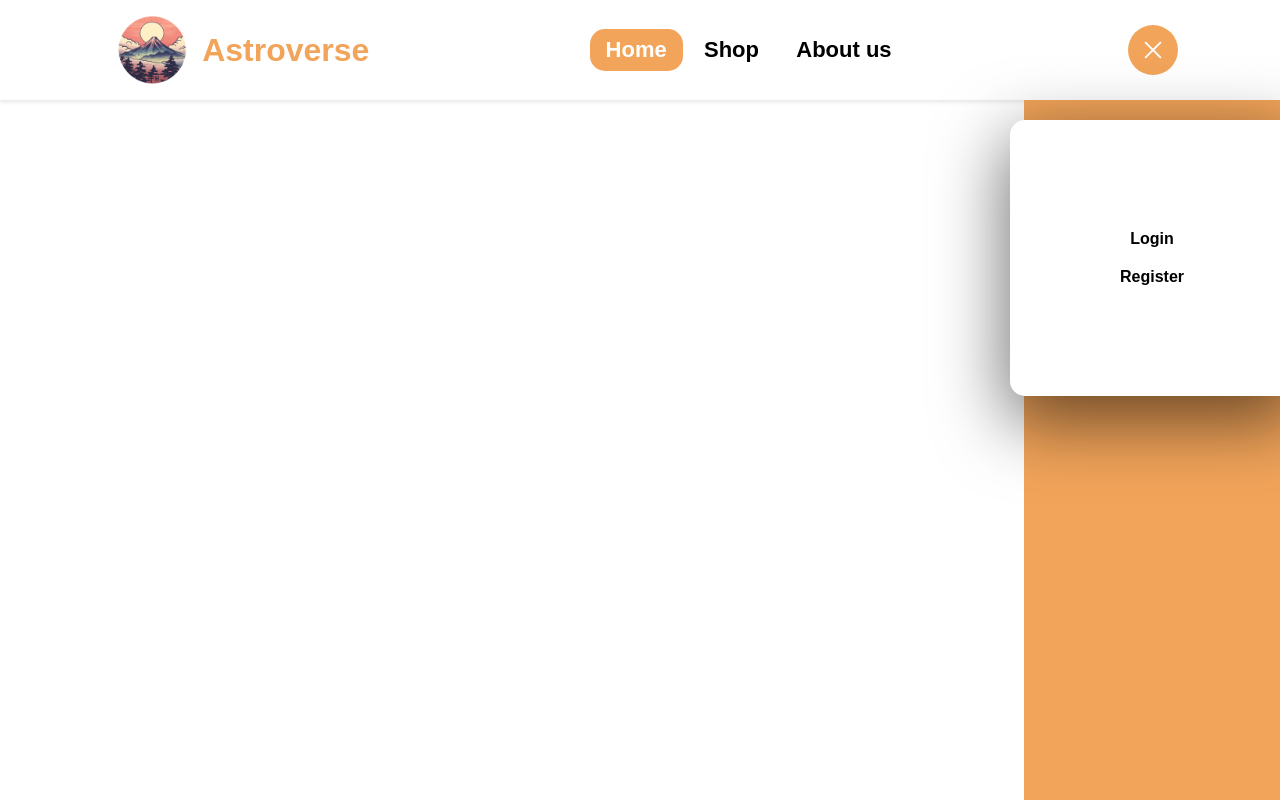
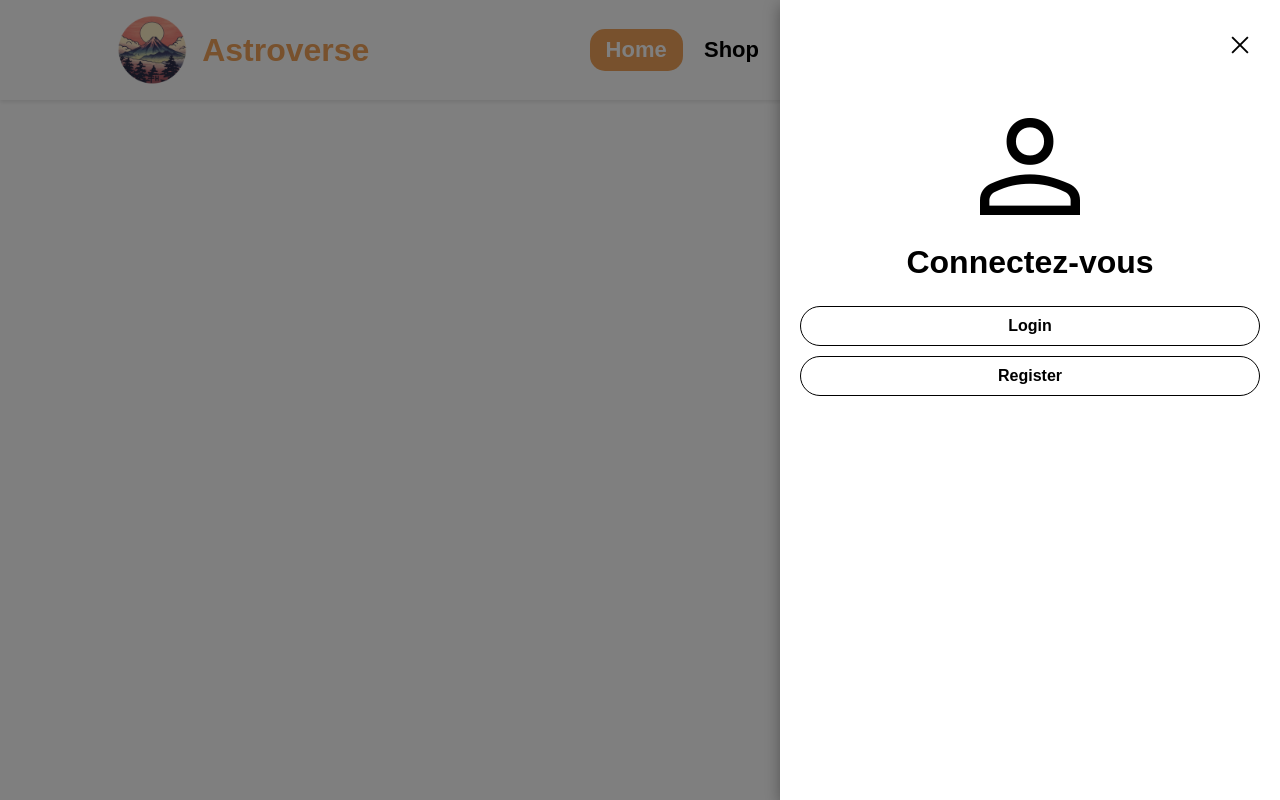
Before and after one commit to Yghlis/Astroverse, a Vue app in the folder client/: page / in a window 1280 px wide. Both pictures are taken after a click on the button "account_circle". Built offline with nearby package versions, Linux system fonts and the light colour scheme; a web font is replaced by a local one.

Commit message:
sideBar + userDisplay

```diff
--- a/client/src/components/Header.vue
+++ b/client/src/components/Header.vue
@@ -5,14 +5,11 @@
       <h1>Astroverse</h1>
     </div>
     <NavBar />
-    <button :class="['login', { active: loginClicked }]" @click="toggleLogin">
+    <button class="login" @click="toggleUser">
       <span class="material-symbols-outlined">{{ logIconChange }}</span>
     </button>
-    <SideBar :showSideBar="loginClicked">
-      <div class="log-btn-container" v-if="loginClicked">
-        <RouterLink to="/login" class="log-btn">Login</RouterLink>
-        <RouterLink to="/register" class="log-btn">Register</RouterLink>
-      </div>
+    <SideBar :showSideBar="userClicked" @update:hideSideBar="toggleUser">
+      <UserDisplay :userClicked="userClicked"></UserDisplay>
       <!-- here add le panier -->
     </SideBar>
   </header>
@@ -21,18 +18,19 @@
 <script setup>
 import NavBar from "./NavBar.vue";
 import SideBar from "../ui/SideBar.vue";
+import UserDisplay from "./UserDisplay.vue";
 import { computed, ref } from "vue";
 import logoPath from "../assets/images/logo.png"; // Importer le logo
 
 const logo = ref(logoPath); // Référence au chemin du logo
-const loginClicked = ref(false);
+const userClicked = ref(false);
 
 const logIconChange = computed(() => {
-  return loginClicked.value ? "close" : "account_circle";
+  return userClicked.value ? "close" : "account_circle";
 });
 
-const toggleLogin = () => {
-  loginClicked.value = !loginClicked.value;
+const toggleUser = () => {
+  userClicked.value = !userClicked.value;
 };
 </script>
 
@@ -72,12 +70,9 @@ header {
     display: flex;
     align-items: center;
     justify-content: center;
-    &:hover,
-    &.active {
+    &:hover {
       color: white;
       background-color: #f2a45a;
-    }
-    &:hover {
       transform: scale(1.1);
     }
     .material-symbols-outlined {
@@ -85,27 +80,6 @@ header {
       font-variation-settings: "FILL" 1, "wght" 400, "GRAD" 0, "opsz" 48;
       transition: transform 0.5s ease;
     }
-    &.active .material-symbols-outlined {
-      transform: rotate(180deg);
-    }
-  }
-  .log-btn-container {
-    background-color: white;
-    padding: 100px;
-    border-radius: 15px;
-box-shadow: rgba(0, 0, 0, 0.56) 0px 22px 70px 4px;    .log-btn {
-      display: block;
-      padding: 10px;
-      text-align: center;
-      text-decoration: none;
-      color: black;
-      font-weight: bold;
-      transition: all 0.3s ease;
-      &:hover {
-        color: white;
-        background-color: #f2a45a;
-      }
-    }
   }
 }
 </style>
--- /dev/null
+++ b/client/src/components/UserDisplay.vue
@@ -0,0 +1,58 @@
+<template>
+  <span class="material-symbols-outlined"> person </span>
+  <h2>Connectez-vous</h2>
+  <div class="log-btn-container" v-if="userClicked">
+    <RouterLink to="/login" class="log-btn">Login</RouterLink>
+    <RouterLink to="/register" class="log-btn">Register</RouterLink>
+  </div>
+</template>
+
+<script setup>
+// Watch the parent prop to sync with the ref
+const props = defineProps({
+  userClicked: {
+    type: Boolean,
+    default: false,
+  },
+});
+</script>
+
+<style lang="scss" scoped>
+.material-symbols-outlined {
+  font-size: 150px;
+  font-variation-settings: "FILL" 0, "wght" 400, "GRAD" 0, "opsz" 48;
+  transition: transform 0.5s ease;
+  text-align: center;
+  width: 100%;
+}
+h2 {
+  text-align: center;
+  font-size: 2rem;
+  margin: 0;
+}
+.log-btn-container {
+  display: flex;
+  flex-direction: column;
+  align-items: center;
+  justify-content: flex-start;
+  margin-top: 20px;
+  width: 100%;
+  .log-btn {
+    padding: 10px;
+    width: 100%;
+    text-align: center;
+    text-decoration: none;
+    color: black;
+    border: 1px solid black;
+    margin: 5px 0;
+    border-radius: 25px;
+    font-weight: bold;
+    transition: all 0.3s ease;
+    &:hover {
+      color: white;
+      background-color: #f2a45a;
+      border: 1px solid #f2a45a;
+    }
+  }
+}
+</style>
--- a/client/src/ui/SideBar.vue
+++ b/client/src/ui/SideBar.vue
@@ -1,49 +1,111 @@
 <!-- src/components/NavBar.vue -->
 <template>
+  <Transition name="fade">
+    <div v-if="showSideBar" class="overlay"></div>
+  </Transition>
   <Transition name="slide">
     <div v-if="showSideBar" class="side-bar">
+      <button class="close-btn" @click="toggleUser">
+        <span class="material-symbols-outlined">close</span>
+      </button>
+      <div class="slot-content">
         <slot>
           <p>Contenu par défaut si aucun contenu n'est passé.</p>
         </slot>
       </div>
+    </div>
   </Transition>
 </template>
 <script setup>
-import { ref } from "vue";
-
-
 // Watch the parent prop to sync with the ref
 const props = defineProps({
   showSideBar: {
     type: Boolean,
     default: false,
-  }
+  },
 });
 
+// Définir les événements
+const emit = defineEmits(['update:hideSideBar']);
 
+// Fonction pour émettre l'événement
+const toggleUser = () => {
+  emit("update:hideSideBar", false);
+};
 
 </script>
 
 <style lang="scss" scoped>
+.overlay {
+  position: fixed;
+  top: 0;
+  left: 0;
+  width: 100%;
+  height: 100%;
+  background-color: rgba(0, 0, 0, 0.5);
+  z-index: 999;
+}
 .side-bar {
   position: fixed;
-  top: 100px;
+  top: 0;
   right: 0;
-  width: 20%;
+  width: 500px;
   height: 100%;
-  background-color: #f2a45a;
+  background-color: #ffffff;
   display: flex;
   flex-direction: column;
   justify-content: flex-start;
   align-items: center;
   z-index: 1000;
   padding-top: 20px;
+  box-shadow: rgba(0, 0, 0, 0.35) 0px 5px 15px;
+  .close-btn {
+    cursor: pointer;
+    color: black;
+    background-color: white;
+    transition: all 0.3s ease;
+    padding: 10px;
+    border-radius: 100%;
+    border: none;
+    display: flex;
+    align-items: center;
+    justify-content: center;
+    align-self: flex-end;
+    margin-right: 15px;
+    &:hover {
+      color: white;
+      background-color: #ff2c2c;
+      transform: scale(1.1) rotate(180deg);
     }
-.slide-enter-active, .slide-leave-active {
+    .material-symbols-outlined {
+      font-size: 30px;
+      font-variation-settings: "FILL" 1, "wght" 400, "GRAD" 0, "opsz" 48;
+      transition: transform 0.5s ease;
+    }
+  }
+  .slot-content {
+    padding: 20px;
+    width: 100%;
+  }
+}
+
+// Transition de slide
+.slide-enter-active,
+.slide-leave-active {
   transition: transform 0.5s ease;
 }
 
-.slide-enter-from, .slide-leave-to {
+.slide-enter-from,
+.slide-leave-to {
   transform: translateX(100%);
 }
+
+/* Transition de fondu */
+.fade-enter-active, .fade-leave-active {
+  transition: opacity 0.5s ease;
+}
+
+.fade-enter-from, .fade-leave-to {
+  opacity: 0;
+}
 </style>
```
Lines whose indentation alone changed are shown as unchanged.
